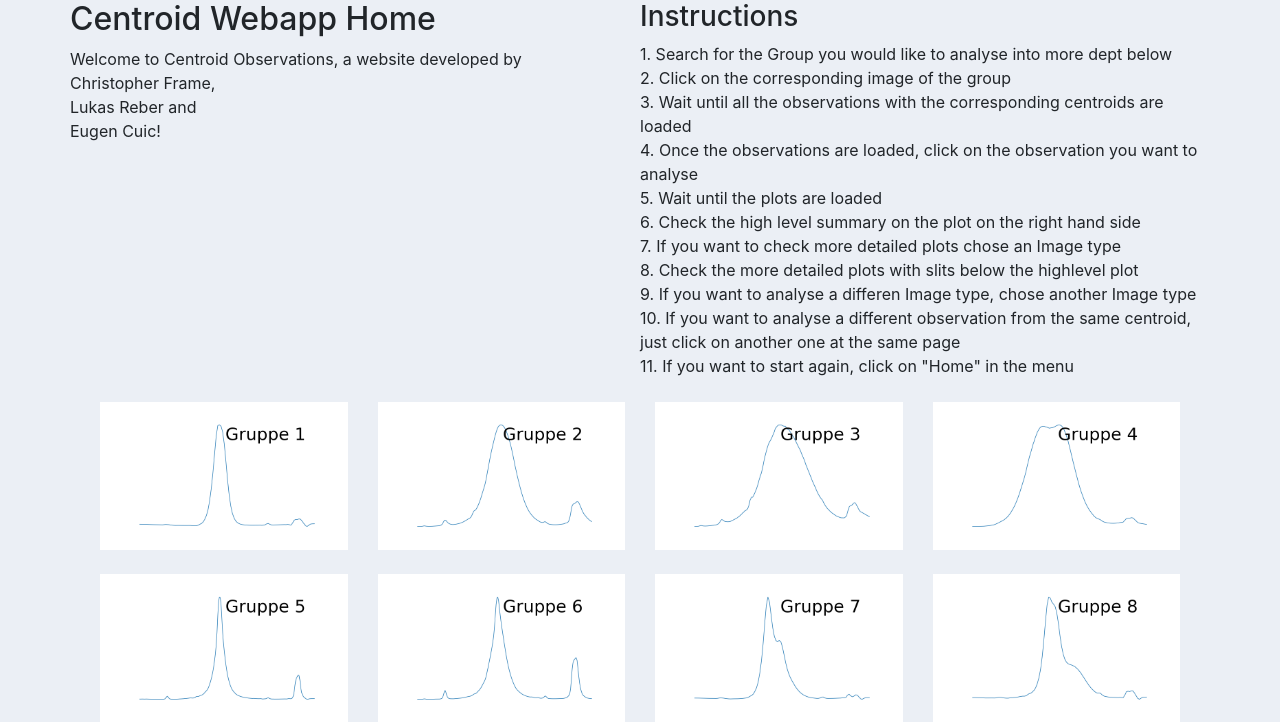
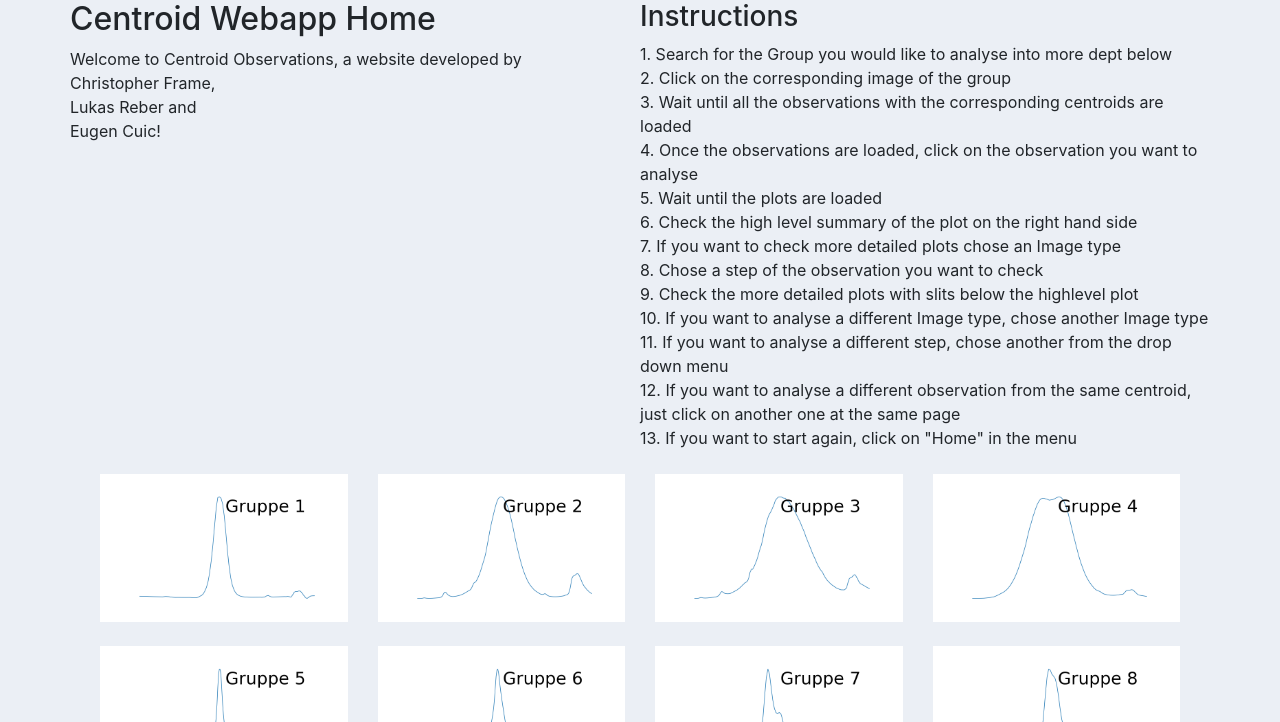
Before and after one commit to eugencuic/FHNW_HS20_IRIS_Centroid_Browser, a Django app: page /centroid_webapp/ in a window 1280 px wide. Shown: the part 245-967 px from the top of the page. Run offline with Django 3.2, Linux system fonts and the light colour scheme; some libraries are stand-ins or nearby versions.

Commit message:
last fixes

```diff
--- a/iris/centroid_webapp/templates/index.html
+++ b/iris/centroid_webapp/templates/index.html
@@ -26,12 +26,14 @@
         3. Wait until all the observations with the corresponding centroids are loaded <br>
         4. Once the observations are loaded, click on the observation you want to analyse <br>
         5. Wait until the plots are loaded<br>
-        6. Check the high level summary on the plot on the right hand side<br>
+        6. Check the high level summary of the plot on the right hand side<br>
         7. If you want to check more detailed plots chose an Image type<br>
-        8. Check the more detailed plots with slits below the highlevel plot<br>
-        9. If you want to analyse a differen Image type, chose another Image type <br>
-        10. If you want to analyse a different observation from the same centroid, just click on another one at the same page <br>
-        11. If you want to start again, click on "Home" in the menu<br>
+        8. Chose a step of the observation you want to check<br>
+        9. Check the more detailed plots with slits below the highlevel plot<br>
+        10. If you want to analyse a different Image type, chose another Image type <br>
+        11. If you want to analyse a different step, chose another from the drop down menu<br>
+        12. If you want to analyse a different observation from the same centroid, just click on another one at the same page <br>
+        13. If you want to start again, click on "Home" in the menu<br>
       </div>
     </div>
   </div>
--- a/iris/centroid_webapp/views.py
+++ b/iris/centroid_webapp/views.py
@@ -6,13 +6,10 @@ import pandas as pd
 import numpy as np
 from plotly.offline import plot
 import plotly.graph_objects as go
-from django.conf import settings
 from skimage import io
 import io as ioo
 from matplotlib.backends.backend_agg import FigureCanvasAgg as FigureCanvas
 from matplotlib.figure import Figure
-
-
 
 def index(request):
     """View function for homepage of site."""
@@ -34,7 +31,6 @@ def index(request):
     return render(request, 'index.html', context=context)
 
 def list_view(request, centroid, observation, image_choice, step):
-
 
     ## Initial Querrysets in order to load Plots and Graphics
     observation_list = CentroidCount.objects.filter(centroid=centroid).order_by('id_observation').values_list('id_observation', flat=True).distinct()
@@ -74,13 +70,6 @@ def list_view(request, centroid, observation, image_choice, step):
         key_observation = (Observation.objects.get(id_observation__in=[observation])).observation
         hek_url = (Observation.objects.get(id_observation__in=[observation])).hek_url
 
-        qs_Observation = Observation.objects.filter(observation=key_observation).values_list('observation', 'x_pixels', 'y_pixels')
-        centroid_df = pd.DataFrame.from_records(qs_Observation.values('observation', 'x_pixels', 'y_pixels'))
-        # number of actual pixels in SJI
-        nx = centroid_df['x_pixels'][0]
-        ny = centroid_df['y_pixels'][0]
-
-
         context={
                                                                             'zipped_list':zipped_list,
                                                                             'centroid':centroid,
@@ -95,7 +84,6 @@ def list_view(request, centroid, observation, image_choice, step):
 
 
     return render(request, 'centroid_webapp/observation_list.html', context=context)
-
 
 def Plot(x, y, x_max):
     if not x_max:
@@ -147,7 +135,6 @@ def Plot(x, y, x_max):
 
     return plot_div
 
-
 def detail_plot(observation, centroid, nx, ny, image_choice, step):
 
     # Find ID of Image
@@ -187,7 +174,7 @@ def detail_plot(observation, centroid, nx, ny, image_choice, step):
     axis = fig.add_subplot(1, 1, 1)
     axis.imshow(img_array, origin="upper")
 
-    axis.scatter( x[activations[::-1]], y[activations[::-1]], c="#04d9ff", s=15  )
+    axis.scatter( x[activations[::-1]], y[activations[::-1]], c="#04d9ff", s=10  )
     axis.axis('off')
     axis.plot()
 
```
